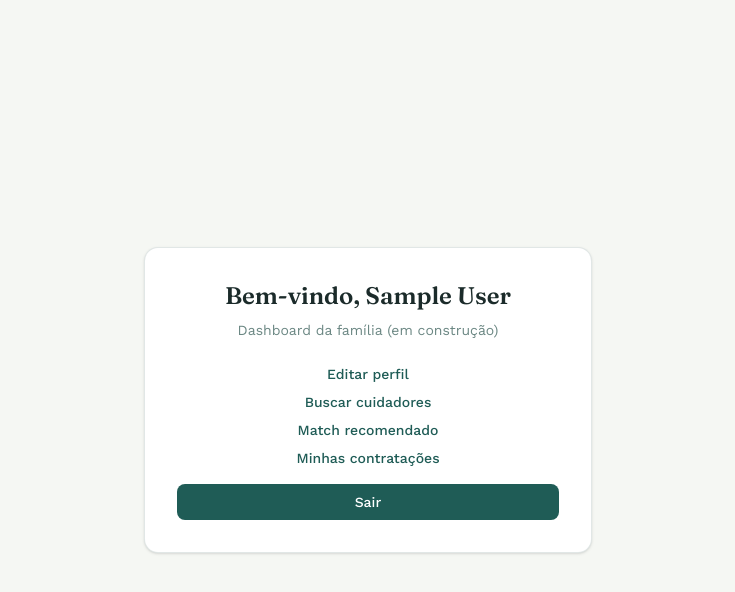
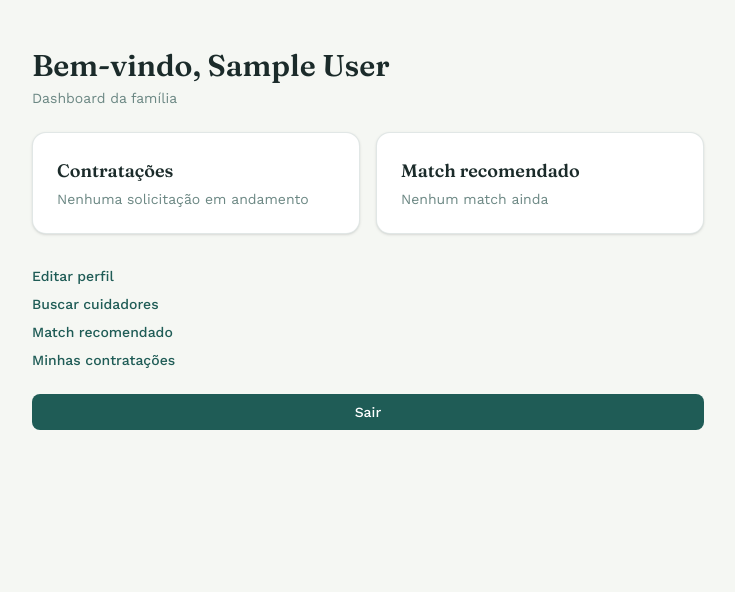
Before and after one commit to joaovictorpt/cuidadores-app, a Next.js app: page /dashboard/familia in a window 1280 px wide. Shown: the top 592 px of the page, without its empty margins (272-1007 px from the left). Built offline with nearby package versions, Linux system fonts and the light colour scheme; no server answers; the database is empty; sample sign-in values are in the browser's storage.

Commit message:
Criação de dashboards

```diff
--- a/app/api/reviews/route.ts
+++ b/app/api/reviews/route.ts
@@ -5,6 +5,7 @@ import { z } from "zod";
 
 import { authOptions } from "@/lib/auth";
 import { prisma } from "@/lib/prisma";
+import { calculateAverageRating } from "@/lib/reviews";
 
 const createReviewSchema = z.object({
   hireId: z.string().min(1),
@@ -107,11 +108,9 @@ export async function GET(request: Request) {
     orderBy: { createdAt: "desc" },
   });
 
-  const total = reviews.length;
-  const average =
-    total > 0
-      ? reviews.reduce((sum, review) => sum + review.rating, 0) / total
-      : null;
+  const { average, total } = calculateAverageRating(
+    reviews.map((review) => review.rating)
+  );
 
   return NextResponse.json({ reviews, average, total });
 }
--- a/app/dashboard/cuidador/page.tsx
+++ b/app/dashboard/cuidador/page.tsx
@@ -1,41 +1,119 @@
+import { HireStatus } from "@prisma/client";
 import { getServerSession } from "next-auth/next";
 import Link from "next/link";
+import { redirect } from "next/navigation";
 
+import { LogoutButton } from "@/app/dashboard/_components/logout-button";
 import { authOptions } from "@/lib/auth";
-import { LogoutButton } from "@/app/dashboard/_components/logout-button";
-import { cardClass } from "@/lib/ui";
+import { prisma } from "@/lib/prisma";
+import { calculateAverageRating } from "@/lib/reviews";
+import { contentCardClass } from "@/lib/ui";
 
 export default async function DashboardCuidadorPage() {
   const session = await getServerSession(authOptions);
 
+  if (!session?.user) {
+    redirect("/login");
+  }
+
+  const [caregiverProfile, pendingCount, ratings] = await Promise.all([
+    prisma.caregiverProfile.findUnique({ where: { userId: session.user.id } }),
+    prisma.hire.count({
+      where: { caregiverId: session.user.id, status: HireStatus.PENDING },
+    }),
+    prisma.review.findMany({
+      where: { targetId: session.user.id },
+      select: { rating: true },
+    }),
+  ]);
+
+  const { average: averageRating, total: reviewCount } = calculateAverageRating(
+    ratings.map((review) => review.rating)
+  );
+
+  const documentCount = caregiverProfile
+    ? await prisma.document.count({
+        where: { caregiverId: caregiverProfile.id },
+      })
+    : 0;
+
   return (
-    <main className="flex min-h-screen flex-col items-center justify-center bg-background px-4">
-      <div className={`${cardClass} text-center`}>
-        <h1 className="mb-2 font-display text-2xl font-semibold text-ink">
-          Bem-vindo, {session?.user?.name || session?.user?.email}
+    <main className="min-h-screen bg-background px-4 py-12">
+      <div className="mx-auto max-w-2xl">
+        <h1 className="mb-1 font-display text-3xl font-semibold text-ink">
+          Bem-vindo, {session.user.name || session.user.email}
         </h1>
-        <p className="mb-6 text-sm text-muted">
-          Dashboard do cuidador (em construção)
+        <p className="mb-6 text-sm text-muted">Dashboard do cuidador</p>
+
+        <div className="grid gap-4 sm:grid-cols-2">
+          <Link
+            href="/dashboard/cuidador/solicitacoes"
+            className={
+              pendingCount > 0
+                ? "block rounded-card border border-accent/40 bg-accent-light p-6 shadow-sm transition hover:border-accent motion-reduce:transition-none"
+                : `${contentCardClass} block transition hover:border-primary motion-reduce:transition-none`
+            }
+          >
+            <h2 className="font-display text-lg font-semibold text-ink">
+              Solicitações
+            </h2>
+            <p className="mt-1 text-sm text-ink/80">
+              {pendingCount === 0
+                ? "Nenhuma solicitação pendente"
+                : `${pendingCount} aguardando sua resposta`}
             </p>
+          </Link>
+
+          <div className={contentCardClass}>
+            <h2 className="font-display text-lg font-semibold text-ink">
+              Sua avaliação
+            </h2>
+            <p className="mt-1 font-mono text-sm text-muted">
+              {averageRating !== null
+                ? `${averageRating.toFixed(1)}/5 (${reviewCount} avaliação${reviewCount === 1 ? "" : "ões"})`
+                : "Sem avaliações ainda"}
+            </p>
+          </div>
+
+          <Link
+            href="/dashboard/cuidador/documentos"
+            className={`${contentCardClass} block transition hover:border-primary motion-reduce:transition-none sm:col-span-2`}
+          >
+            <h2 className="font-display text-lg font-semibold text-ink">
+              Documentos
+            </h2>
+            <p className="mt-1 text-sm text-muted">
+              {documentCount === 0
+                ? "Nenhum documento enviado ainda -- envie para começar a ser verificado"
+                : `${documentCount} documento${documentCount === 1 ? "" : "s"} enviado${documentCount === 1 ? "" : "s"}`}
+            </p>
+          </Link>
+        </div>
+
+        <div className="mt-8 space-y-2">
           <Link
             href="/dashboard/cuidador/perfil"
-          className="mb-2 block text-sm font-medium text-primary hover:underline"
+            className="block text-sm font-medium text-primary hover:underline"
           >
             Editar perfil
           </Link>
           <Link
             href="/dashboard/cuidador/solicitacoes"
-          className="mb-2 block text-sm font-medium text-primary hover:underline"
+            className="block text-sm font-medium text-primary hover:underline"
           >
             Solicitações recebidas
           </Link>
           <Link
             href="/dashboard/cuidador/documentos"
-          className="mb-4 block text-sm font-medium text-primary hover:underline"
+            className="block text-sm font-medium text-primary hover:underline"
           >
             Meus documentos
           </Link>
+        </div>
+
+        <div className="mt-6">
           <LogoutButton />
+        </div>
       </div>
     </main>
   );
--- a/app/dashboard/familia/page.tsx
+++ b/app/dashboard/familia/page.tsx
@@ -1,47 +1,124 @@
+import { HireStatus } from "@prisma/client";
 import { getServerSession } from "next-auth/next";
 import Link from "next/link";
+import { redirect } from "next/navigation";
 
+import { LogoutButton } from "@/app/dashboard/_components/logout-button";
 import { authOptions } from "@/lib/auth";
-import { LogoutButton } from "@/app/dashboard/_components/logout-button";
-import { cardClass } from "@/lib/ui";
+import { findMatchedCaregiverForFamily } from "@/lib/matching";
+import { prisma } from "@/lib/prisma";
+import { contentCardClass, primaryButtonClass } from "@/lib/ui";
 
 export default async function DashboardFamiliaPage() {
   const session = await getServerSession(authOptions);
 
+  if (!session?.user) {
+    redirect("/login");
+  }
+
+  const [familyProfile, pendingCount, acceptedCount, matchedCaregiverUserId] =
+    await Promise.all([
+      prisma.familyProfile.findUnique({ where: { userId: session.user.id } }),
+      prisma.hire.count({
+        where: { familyId: session.user.id, status: HireStatus.PENDING },
+      }),
+      prisma.hire.count({
+        where: { familyId: session.user.id, status: HireStatus.ACCEPTED },
+      }),
+      findMatchedCaregiverForFamily(session.user.id),
+    ]);
+
+  const matchedCaregiver = matchedCaregiverUserId
+    ? await prisma.caregiverProfile.findUnique({
+        where: { userId: matchedCaregiverUserId },
+        select: { user: { select: { name: true } } },
+      })
+    : null;
+
+  const missingCareTypes =
+    familyProfile !== null && familyProfile.neededCareTypes.length === 0;
+
   return (
-    <main className="flex min-h-screen flex-col items-center justify-center bg-background px-4">
-      <div className={`${cardClass} text-center`}>
-        <h1 className="mb-2 font-display text-2xl font-semibold text-ink">
-          Bem-vindo, {session?.user?.name || session?.user?.email}
+    <main className="min-h-screen bg-background px-4 py-12">
+      <div className="mx-auto max-w-2xl">
+        <h1 className="mb-1 font-display text-3xl font-semibold text-ink">
+          Bem-vindo, {session.user.name || session.user.email}
         </h1>
-        <p className="mb-6 text-sm text-muted">
-          Dashboard da família (em construção)
+        <p className="mb-6 text-sm text-muted">Dashboard da família</p>
+
+        {missingCareTypes && (
+          <div className="mb-6 rounded-card border border-primary/20 bg-primary-light p-6 text-center">
+            <p className="text-sm text-ink">
+              Complete seu perfil com os tipos de cuidado que você procura --
+              sem isso, a busca de cuidadores não funciona.
             </p>
             <Link
               href="/dashboard/familia/perfil"
-          className="mb-2 block text-sm font-medium text-primary hover:underline"
+              className={`${primaryButtonClass} mt-4 inline-block w-auto px-6`}
+            >
+              Completar perfil
+            </Link>
+          </div>
+        )}
+
+        <div className="grid gap-4 sm:grid-cols-2">
+          <Link
+            href="/dashboard/familia/contratacoes"
+            className={`${contentCardClass} block transition hover:border-primary motion-reduce:transition-none`}
+          >
+            <h2 className="font-display text-lg font-semibold text-ink">
+              Contratações
+            </h2>
+            <p className="mt-1 text-sm text-muted">
+              {pendingCount === 0 && acceptedCount === 0
+                ? "Nenhuma solicitação em andamento"
+                : `${pendingCount} pendente${pendingCount === 1 ? "" : "s"}, ${acceptedCount} aceita${acceptedCount === 1 ? "" : "s"}`}
+            </p>
+          </Link>
+
+          <Link
+            href="/dashboard/familia/match-recomendado"
+            className={`${contentCardClass} block transition hover:border-primary motion-reduce:transition-none`}
+          >
+            <h2 className="font-display text-lg font-semibold text-ink">
+              Match recomendado
+            </h2>
+            <p className="mt-1 text-sm text-muted">
+              {matchedCaregiver?.user.name ?? "Nenhum match ainda"}
+            </p>
+          </Link>
+        </div>
+
+        <div className="mt-8 space-y-2">
+          <Link
+            href="/dashboard/familia/perfil"
+            className="block text-sm font-medium text-primary hover:underline"
           >
             Editar perfil
           </Link>
           <Link
             href="/dashboard/familia/buscar"
-          className="mb-2 block text-sm font-medium text-primary hover:underline"
+            className="block text-sm font-medium text-primary hover:underline"
           >
             Buscar cuidadores
           </Link>
           <Link
             href="/dashboard/familia/match-recomendado"
-          className="mb-2 block text-sm font-medium text-primary hover:underline"
+            className="block text-sm font-medium text-primary hover:underline"
           >
             Match recomendado
           </Link>
           <Link
             href="/dashboard/familia/contratacoes"
-          className="mb-4 block text-sm font-medium text-primary hover:underline"
+            className="block text-sm font-medium text-primary hover:underline"
           >
             Minhas contratações
           </Link>
+        </div>
+
+        <div className="mt-6">
           <LogoutButton />
+        </div>
       </div>
     </main>
   );
--- /dev/null
+++ b/lib/reviews.ts
@@ -0,0 +1,17 @@
+export type AverageRatingResult = {
+  average: number | null;
+  total: number;
+};
+
+// Single source of truth for "average rating from a list of ratings" --
+// previously computed inline (and identically) in both GET /api/reviews and
+// lib/matching.ts's caregiver scoring. `average` is null (not 0) when there
+// are no ratings yet, so callers never have to guess whether a 0 means "bad
+// rating" or "no reviews at all".
+export function calculateAverageRating(ratings: number[]): AverageRatingResult {
+  const total = ratings.length;
+  const average =
+    total > 0 ? ratings.reduce((sum, rating) => sum + rating, 0) / total : null;
+
+  return { average, total };
+}
```
Also changed, not shown: app/dashboard/familia/match-recomendado/page.tsx (+5 -15 lines), lib/matching.ts (+22 -5 lines), 1 other file (tests, documents, lock files or other folders). Lines whose indentation alone changed are shown as unchanged.
